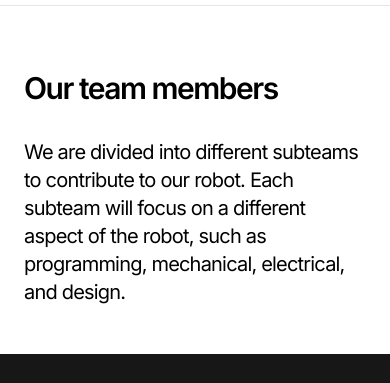
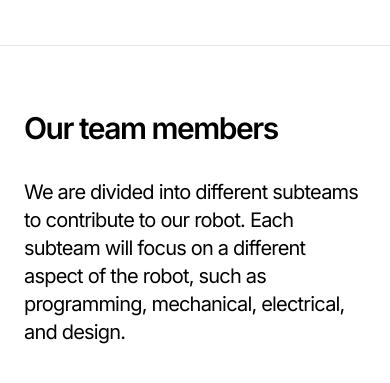
Before and after one commit to ronin7447/website, a Next.js app: page /about in a window 390 px wide. Shown: the part 955-1338 px from the top of the page. Built offline with nearby package versions, Linux system fonts and the light colour scheme.

Commit message:
fix: new page padding

```diff
--- a/app/about/page.tsx
+++ b/app/about/page.tsx
@@ -42,7 +42,7 @@ export default function Home() {
     </div>
 
 
-    <div className="max-w-screen-xl sm:px-6 mt-16 mb-8 md:mb-18 mx-auto ui-content">
+    <div className="max-w-screen-xl sm:px-6 mt-16 mb-18 md:mb-18 mx-auto ui-content">
       <h1 className="text-3xl sm:text-4xl font-semibold tracking-tighter px-6 sm:px-0 mb-8 md:mb-12">Our robot for 2025 season</h1>
       <p className="text-xl px-6 sm:px-0 mb-8 md:mb-12">
         Learn more about our robot for the 2025 season <Link href="https://www.firstinspires.org/robotics/frc/game-and-season">REEFSCAPE<sup>SM</sup> presented by Haas</Link>: <b>Taketsune</b>.
@@ -70,7 +70,7 @@ export default function Home() {
         <div className="mt-8 mb-16 max-w-screen-sm mx-auto">
           <div className="border-t border-stone-200 dark:border-stone-800"></div>
         </div>
-    <div className="max-w-screen-xl sm:px-6 mb-12 md:mb-24 mx-auto">
+    <div className="max-w-screen-xl sm:px-6 mb-24 mx-auto">
       <h1 className="text-3xl sm:text-4xl font-semibold tracking-tighter px-6 sm:px-0 mb-8 md:mb-12">Our team members</h1>
       <p className="text-xl px-6 sm:px-0">
         We are divided into different subteams to contribute to our robot.
--- a/app/page.tsx
+++ b/app/page.tsx
@@ -46,7 +46,7 @@ export default async function Home() {
 
       </p>
       </div>
-      <div className="max-w-screen-xl sm:px-6 mt-16 mb-10 md:mb-20 mx-auto">
+      <div className="max-w-screen-xl sm:px-6 mt-16 mb-24 mx-auto">
       <h1 className="text-3xl sm:text-4xl font-semibold tracking-tighter px-6 sm:px-0 mb-8 md:mb-12">Contact us</h1>
       <p className="text-xl px-6 sm:px-0">
         Email: first.robotics.portola@gmail.com
```
